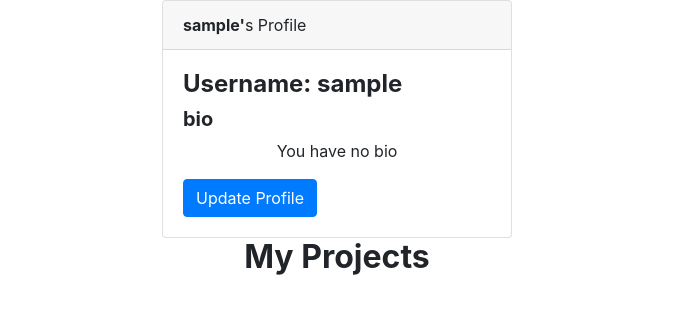
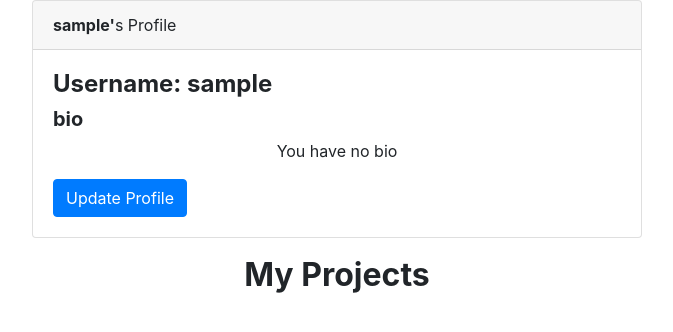
Before and after one commit to antonymburia/Awwards-clone, a Django app: page /profile/ in a window 1280 px wide. Shown: the top 332 px of the page, without its empty margins (303-976 px from the left). Run offline with Django 4.2, Linux system fonts and the light colour scheme; the visitor is signed in with stand-in values (Sample User, id 1); data that the repository does not hold is empty; some libraries are stand-ins or nearby versions.

Commit message:
style profile page

```diff
--- a/clone/templates/profile.html
+++ b/clone/templates/profile.html
@@ -3,10 +3,10 @@
 {% block content %}
 
 
-<div class="container">
+<div class="container-fluid">
  <div class="row">
-  <div class="col-md-4"></div>
-  <div class="col-md-4">
+  <div class="col-md-3"></div>
+  <div class="col-md-6">
    <div class="card">
     <div class="card-header">
      <b>{{user.username}}'</b>s Profile
@@ -43,7 +43,7 @@
      {{project.title}}
     </div>
     <div class="card-body">
-     <img src="{{project.image.url}}" alt="{{post.name}}">
+     <img src="{{project.image.url}}" alt="{{post.name}}" width="100%">
     </div>
     <div class="desc">
      <p>{{project.description}}</p>
@@ -58,7 +58,7 @@
    {% endfor %}
 
   </div>
-  <div class="col-md-4"></div>
+  <div class="col-md-3"></div>
  </div>
 </div>
 
@@ -117,6 +117,11 @@
   </div>
  </div>
 </div>
+<style>
+  .card{
+    margin-bottom: 3%;
+  }
+</style>
 
 
 
```
